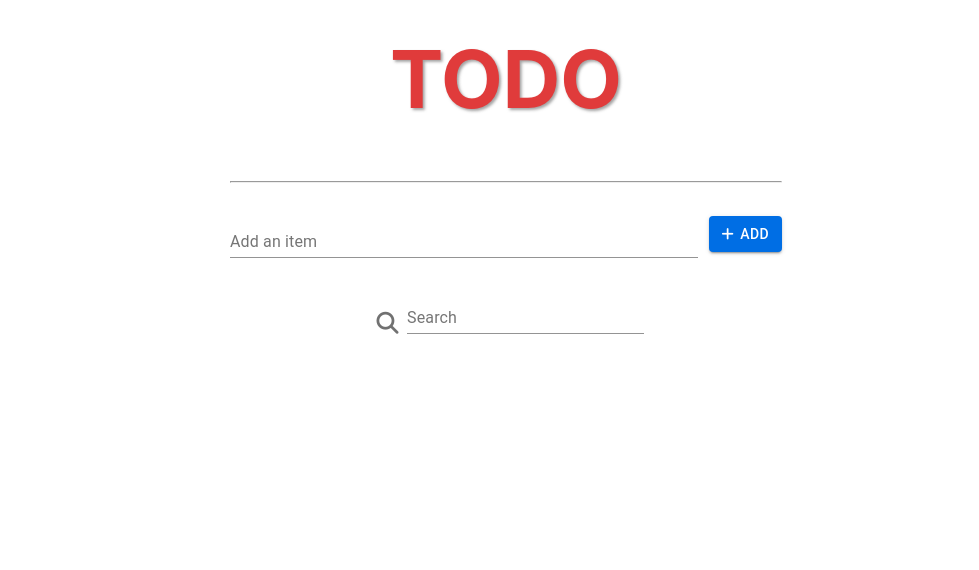
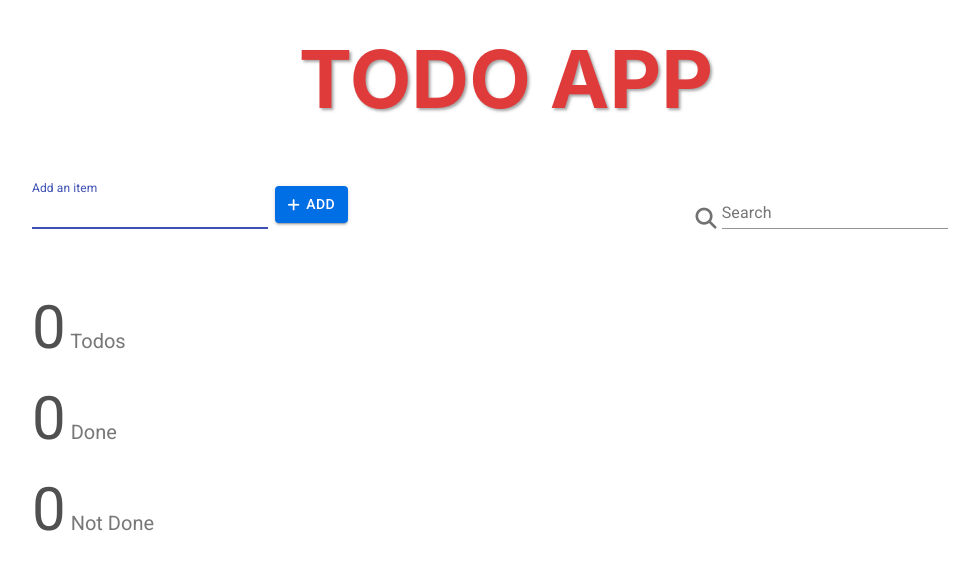
Before and after one commit to rachetm/todo-react, a React (Create React App) app: page / in a window 1280 px wide. Shown: the top 570 px of the page, without its empty margins (134-1113 px from the left). Built offline with nearby package versions, Linux system fonts and the light colour scheme.

Commit message:
Added props validation and made changes to app layout

```diff
--- a/public/index.html
+++ b/public/index.html
@@ -10,35 +10,13 @@
       content="Web site created using create-react-app"
     />
     <link rel="apple-touch-icon" href="%PUBLIC_URL%/logo192.png" />
-    <!--
-      manifest.json provides metadata used when your web app is installed on a
-      user's mobile device or desktop. See https://developers.google.com/web/fundamentals/web-app-manifest/
-    -->
     <link rel="manifest" href="%PUBLIC_URL%/manifest.json" />
-    <!--
-      Notice the use of %PUBLIC_URL% in the tags above.
-      It will be replaced with the URL of the `public` folder during the build.
-      Only files inside the `public` folder can be referenced from the HTML.
-
-      Unlike "/favicon.ico" or "favicon.ico", "%PUBLIC_URL%/favicon.ico" will
-      work correctly both with client-side routing and a non-root public URL.
-      Learn how to configure a non-root public URL by running `npm run build`.
-    -->
+    <link rel="stylesheet" href="https://fonts.googleapis.com/css?family=Roboto:300,400,500,700&display=swap" />
     <script src="https://kit.fontawesome.com/07ffa00fcf.js" crossorigin="anonymous"></script>
     <title>Todo App</title>
   </head>
   <body>
     <noscript>You need to enable JavaScript to run this app.</noscript>
     <div id="root"></div>
-    <!--
-      This HTML file is a template.
-      If you open it directly in the browser, you will see an empty page.
-
-      You can add webfonts, meta tags, or analytics to this file.
-      The build step will place the bundled scripts into the <body> tag.
-
-      To begin the development, run `npm start` or `yarn start`.
-      To create a production bundle, use `npm run build` or `yarn build`.
-    -->
   </body>
 </html>
--- a/src/components/Add.js
+++ b/src/components/Add.js
@@ -1,9 +1,9 @@
-/* eslint-disable react/prop-types */
 import React, {useState} from "react";
 import { connect } from "react-redux";
 import Button from "@material-ui/core/Button";
 import TextField from "@material-ui/core/TextField";
 import { addTodo } from "../actions/actions";
+import PropTypes from 'prop-types';
 
 
 function Add(props){
@@ -25,6 +25,7 @@ function Add(props){
   }
 
   return (
+    <div>
       <div id="add-list">
         <TextField
           id="add-todo-field"
@@ -35,67 +36,15 @@ function Add(props){
             setValue(e.target.value);
           }}
           value={value}
+          autoFocus={true}
         />
         <Button variant="contained" id="addBtn" onClick={() => onClick()}>
           <i className="fas fa-plus"></i>Add
         </Button>
       </div>
+    </div>
   );
 }
-
-
-
-// class Add extends React.Component {
-//   constructor(props) {
-//     super(props);
-//     this.state = {
-//       value: ""
-//     }
-
-//     this.onKeyDown = this.onKeyDown.bind(this);
-//     this.onClick = this.onClick.bind(this);
-//   }
-
-//   onKeyDown(e) {
-//     if (e.keyCode === 13 && !/^\s*$/.test(e.target.value)) {
-//       this.props.addTodo(e.target.value);
-//       this.setState({
-//         value: ""
-//       });
-//     }
-//   }
-
-//   onClick() {
-//     if (!/^\s*$/.test(this.state.value)) {
-//       this.props.addTodo(this.state.value);
-//       this.setState({
-//         value: ""
-//       });
-//     }
-//   }
-
-//   render() {
-//     return (
-//       <div id="add-list">
-//         <TextField
-//           id="add-todo-field"
-//           label="Add an item"
-//           className="add-todo"
-//           onKeyDown={(e) => this.onKeyDown(e)}
-//           onChange={(e) => {
-//           this.setState({
-//             value: e.target.value
-//             })
-//             }}
-//           value={this.state.value}
-//         />
-//         <Button variant="contained" id="addBtn" onClick={this.onClick}>
-//           <i className="fas fa-plus"></i>Add
-//         </Button>
-//       </div>
-//     );
-//   }
-// }
 
 const mapStateToProps = state => {
   return {
@@ -109,4 +58,8 @@ const mapDispatchToProps = dispatch => {
   };
 };
 
+Add.propTypes = {
+  addTodo: PropTypes.func
+}
+
 export default connect(mapStateToProps, mapDispatchToProps)(Add);
--- a/src/components/App.js
+++ b/src/components/App.js
@@ -1,22 +1,44 @@
-/* eslint-disable react/prop-types */
 import React from "react";
-import Container from "@material-ui/core/Container";
 import Add from "./Add";
 import Items from "./Items/items";
 import Search from "./Search";
+import Counter from "./Counter";
+import PropTypes from "prop-types";
 
 class App extends React.Component {
   render() {
     return (
-      <Container maxWidth="sm">
+      <div style={{ height: "100%" }}>
         <h1>{this.props.title}</h1>
-        <hr />
-        <Add/>
-        <Search/>
-        <Items/>
-      </Container>
+        <div style={{ display: "flex" }}>
+          <div style={{ flex: "50%" }}>
+            <Add />
+            <Counter />
+          </div>
+          <div style={{ flex: "50%" }}>
+            <div style={{ margin: "auto 30%" }}>
+              <Search />
+            </div>
+            <div
+              style={{
+                margin: "0% 15%",
+                maxHeight: "600px",
+                overflow: "auto",
+                padding: "1%",
+                marginTop: "2%"
+              }}
+            >
+              <Items />
+            </div>
+          </div>
+        </div>
+      </div>
     );
   }
 }
 
+App.propTypes = {
+  title: PropTypes.string
+}
+
 export default App;
--- /dev/null
+++ b/src/components/Counter.js
@@ -0,0 +1,38 @@
+import React from "react";
+import { connect } from "react-redux";
+import PropTypes from "prop-types";
+
+function Counter(props) {
+  return (
+    <div className="counterContainer">
+      <p>
+        <span className="countNumber">{props.totalCount}</span> Todos
+      </p>
+      <p>
+        <span className="countNumber">{props.doneCount}</span> Done
+      </p>
+      <p>
+        <span className="countNumber">{props.notDoneCount}</span> Not Done
+      </p>
+    </div>
+  );
+}
+
+const mapStateToProps = state => {
+  let totalCount = state.items.length,
+    doneCount = 0,
+    notDoneCount = 0;
+
+  state.items.forEach(item => {
+    item.checked === true ? doneCount++ : notDoneCount++;
+  });
+  return { totalCount, doneCount, notDoneCount };
+};
+
+Counter.propTypes = {
+  totalCount: PropTypes.number,
+  doneCount: PropTypes.number,
+  notDoneCount: PropTypes.numbers
+}
+
+export default connect(mapStateToProps, null)(Counter);
--- a/src/components/Search.js
+++ b/src/components/Search.js
@@ -1,8 +1,8 @@
-/* eslint-disable react/prop-types */
 import React from 'react';
 import {connect} from 'react-redux';
 import TextField from "@material-ui/core/TextField";
 import {searchTodo} from '../actions/actions' ;
+import PropTypes from "prop-types";
 
 function Search(props){
     return (
@@ -26,4 +26,8 @@ const mapDispatchToProps = dispatch => {
   };
 };
 
+Search.propTypes = {
+  searchTodo: PropTypes.func
+}
+
 export default connect(null, mapDispatchToProps)(Search);
--- a/src/index.css
+++ b/src/index.css
@@ -1,4 +1,111 @@
 body {
+  background-color: white;
+  font-family: Roboto, -apple-system, BlinkMacSystemFont, "Segoe UI", Oxygen,
+    Ubuntu, Cantarell, "Open Sans", "Helvetica Neue", sans-serif;
+}
+
+h1 {
+  text-shadow: 2px 2px 3px rgba(110, 110, 110, 0.637);
+  text-align: center;
+  text-transform: uppercase;
+  font-size: 80px;
+  font-weight: bold;
+  color: rgb(224, 59, 59);
+  font-family: -apple-system, BlinkMacSystemFont, "Segoe UI", Oxygen,
+    Ubuntu, Cantarell, "Open Sans", "Helvetica Neue", sans-serif;
+  margin-top: 30px;
+}
+
+#add-list {
+  display: flex;
+  margin: 0% 25%;
+}
+
+#searchField {
+  display: flex;
+  /* margin: auto auto; */
+}
+
+.fa-search{
+  font-size: 21px;
+  color: rgba(0, 0, 0, 0.555);
+  margin-top: auto;
+  text-align: center;
+  margin-right: 2%;
+}
+
+.fa-plus {
+  margin-right: 15%;
+}
+
+#addBtn {
+  background-color: rgb(0, 110, 228);
+  color: white;
+  margin: auto 0 auto 2%;
+}
+
+.add-todo, .search-todo{
+  flex: auto;
+}
+
+.item-container {
+  display: flex;
+  padding: 3% 1% 3% 3%;
+  box-shadow: 1px 1px 5px rgba(0, 0, 0, 0.253);
+  margin: 3% 0% 3% 0%;
+}
+
+.item-container > p {
+  flex: 70%;
+  font-size: 16px;
+  margin: auto 0 auto 5%;
+  font-family: -apple-system, BlinkMacSystemFont, "Segoe UI", Roboto, Oxygen,
+    Ubuntu, Cantarell, "Open Sans", "Helvetica Neue", sans-serif;
+}
+
+input[type="checkbox"] {
+  width: 45px;
+}
+
+#btn-danger {
+  margin: auto 4% auto 2%;
+  background-color: white !important;
+  min-height: 45px;
+  box-shadow: none;
+  border: none;
+  border-radius: 50%;
+  min-width: 45px;
+}
+
+#btn-danger i {
+  color: rgba(220, 20, 60, 0.363);
+}
+
+#btn-danger:hover i {
+  color: rgb(220, 20, 60);
+}
+
+.checked {
+  color: rgb(173, 173, 173);
+  text-decoration: line-through;
+}
+
+.counterContainer{
+  margin: 10% 25%;
+}
+
+.counterContainer p{
+  font-size: 20px;
+  color: rgb(119, 119, 119);
+}
+
+.countNumber{
+  font-size: 60px;
+  color: rgb(80, 80, 80);
+}
+
+
+/* body {
   background-color: white;
 }
 
@@ -90,3 +197,4 @@ input[type="checkbox"] {
   color: rgb(173, 173, 173);
   text-decoration: line-through;
 }
+ */
--- a/src/index.js
+++ b/src/index.js
@@ -1,4 +1,3 @@
-/* eslint-disable react/prop-types */
 import React from "react";
 import ReactDOM from "react-dom";
 import { createStore } from 'redux';
@@ -11,6 +10,6 @@ const store = createStore(rootReducer);
 
 ReactDOM.render(
   <Provider store={store}>
-    <App title="Todo" />
+    <App title="Todo App" />
   </Provider>
   , document.getElementById("root"));
```
Also changed, not shown: src/components/Items/item/item.js (+9 -1 lines), src/reducers/todos.js (line endings or trailing spaces). Lines whose indentation alone changed are shown as unchanged.
